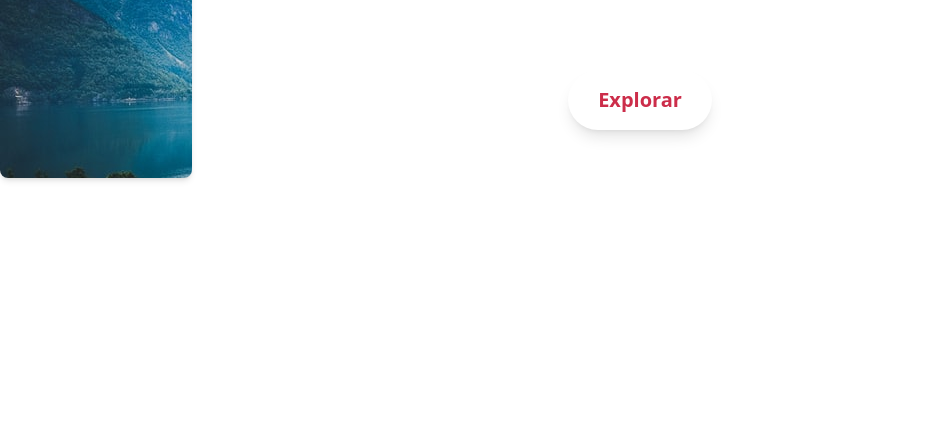
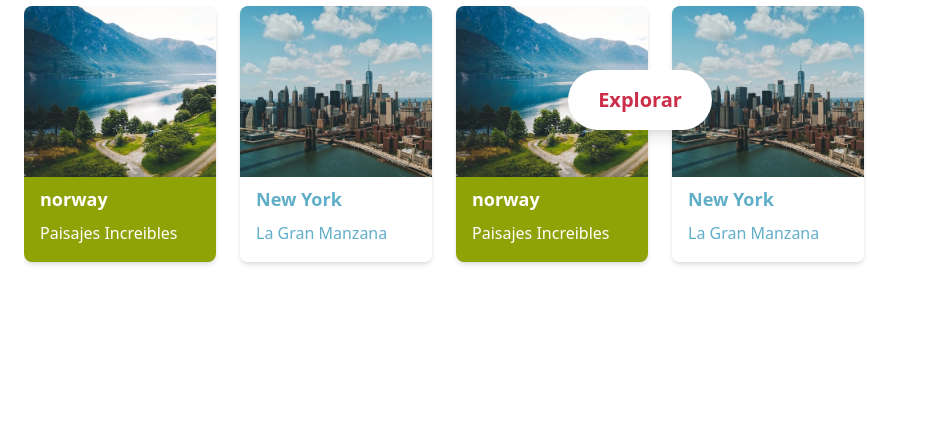
Before and after one commit to dampDev/platziTravel, a website: page public/index.html in a window 1280 px wide. Shown: the part 378-800 px from the top of the page, without its empty margins (0-927 px from the left). Drawn offline with Linux system fonts and the light colour scheme.

Commit message:
generando cards

```diff
--- a/public/index.html
+++ b/public/index.html
@@ -27,11 +27,39 @@
                 </div>
             </div>
         </div>
-        <section id="recomended">
-            <article class="w-48 h-64 shadow-md rounded-lg flex overflow-hidden">
-                <div class="w-full h3/5 rounded-t-lg bg-norway"></div>
-                <div></div>
-            </article>
+        <section class="p-6" id="recomended">
+            <p class="text-3xl font-semibold text-primary">Recomendados</p>
+            <div class="w-auto h-72 item-center mt-6 overflow-x-auto overscroll-x-contain flex space-x-6">
+                <article class="Card">
+                    <div class="w-full h-4/6 rounded-t-lg bg-norway bg-cover"></div>
+                    <div class="w-full h-2/6 bg-secondary rounded-b-lg">
+                        <p class="text-white font-bold text-lg px-4 py-2">norway</p>
+                        <p class="text-white text-md px-4 ">Paisajes Increibles</p>
+                    </div>
+                </article>
+                <article class="Card">
+                    <div class="w-full h-4/6 rounded-t-lg bg-new_york bg-cover"></div>
+                    <div class="w-full h-2/6 bg-white rounded-b-lg">
+                        <p class="text-tertiary font-bold text-lg px-4 py-2">New York</p>
+                        <p class="text-tertiary text-md px-4 ">La Gran Manzana</p>
+                    </div>
+                </article>
+                <article class="Card">
+                    <div class="w-full h-4/6 rounded-t-lg bg-norway bg-cover"></div>
+                    <div class="w-full h-2/6 bg-secondary rounded-b-lg">
+                        <p class="text-white font-bold text-lg px-4 py-2">norway</p>
+                        <p class="text-white text-md px-4 ">Paisajes Increibles</p>
+                    </div>
+                </article>
+                <article class="Card">
+                    <div class="w-full h-4/6 rounded-t-lg bg-new_york bg-cover"></div>
+                    <div class="w-full h-2/6 bg-white rounded-b-lg">
+                        <p class="text-tertiary font-bold text-lg px-4 py-2">New York</p>
+                        <p class="text-tertiary text-md px-4 ">La Gran Manzana</p>
+                    </div>
+                </article>
+            </div>
+
 
         </section>
         <div id="rentas_destacadas"></div>
--- a/src/css/tailwind.css
+++ b/src/css/tailwind.css
@@ -1,3 +1,7 @@
 @tailwind base;
 @tailwind components;
 @tailwind utilities;
+
+.Card{
+    @apply w-48 h-64 shadow-md rounded-lg flex-none
+}
```
Also changed, not shown: public/css/tailwind.css.
